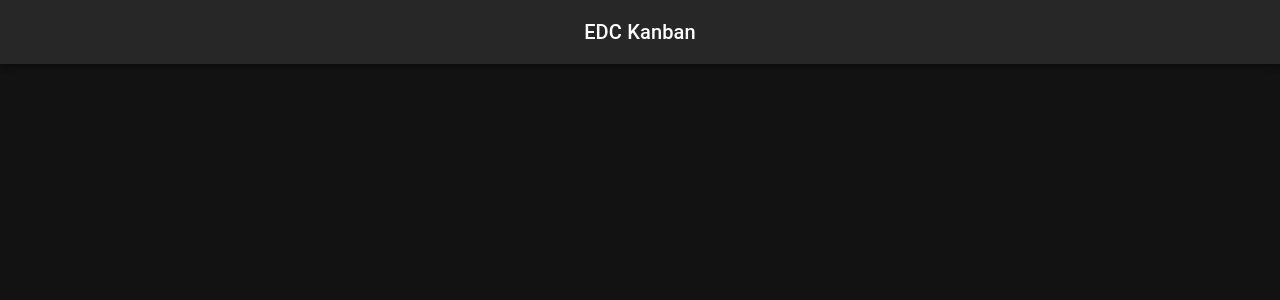
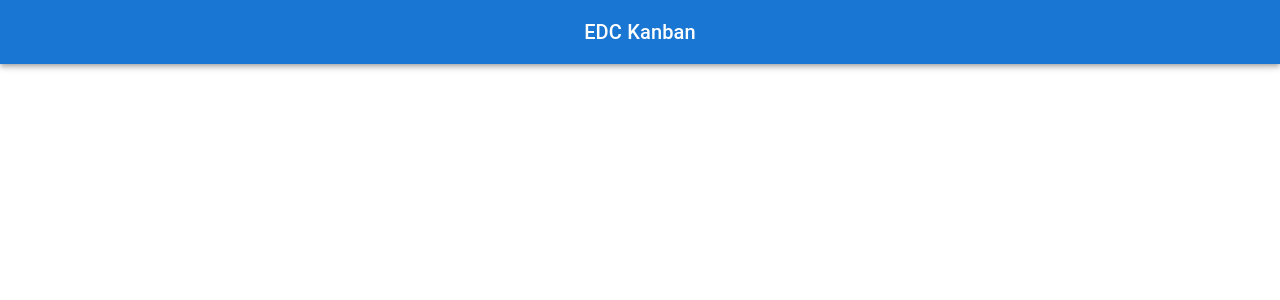
Before and after one commit to najibshah/excellence-frontend, a React (Create React App) app: page / in a window 1280 px wide. Shown: the top 300 px of the page. Built offline with nearby package versions, Linux system fonts and the light colour scheme.

Commit message:
fix top bar / header remove theme

```diff
--- a/src/layout/TopAppBar.jsx
+++ b/src/layout/TopAppBar.jsx
@@ -2,21 +2,13 @@ import AppBar from "@mui/material/AppBar";
 import Grid from "@mui/material/Grid";
 import Typography from "@mui/material/Typography";
 import Toolbar from "@mui/material/Toolbar";
-import { ThemeProvider, createTheme } from "@mui/material/styles";
+
 import CssBaseline from "@mui/material/CssBaseline";
-
-const darkTheme = createTheme({
-  palette: {
-    mode: "dark",
-    primary: {
-      main: "#1976d2",
-    },
-  },
-});
+import Box from "@mui/material/Box";
 
 export const TopAppBar = () => {
   return (
-    <ThemeProvider theme={darkTheme}>
+    <Box>
       <CssBaseline />
       <AppBar position="static" color="primary">
         <Toolbar disableGutters>
@@ -33,6 +25,6 @@ export const TopAppBar = () => {
           </Grid>
         </Toolbar>
       </AppBar>
-    </ThemeProvider>
+    </Box>
   );
 };
```
